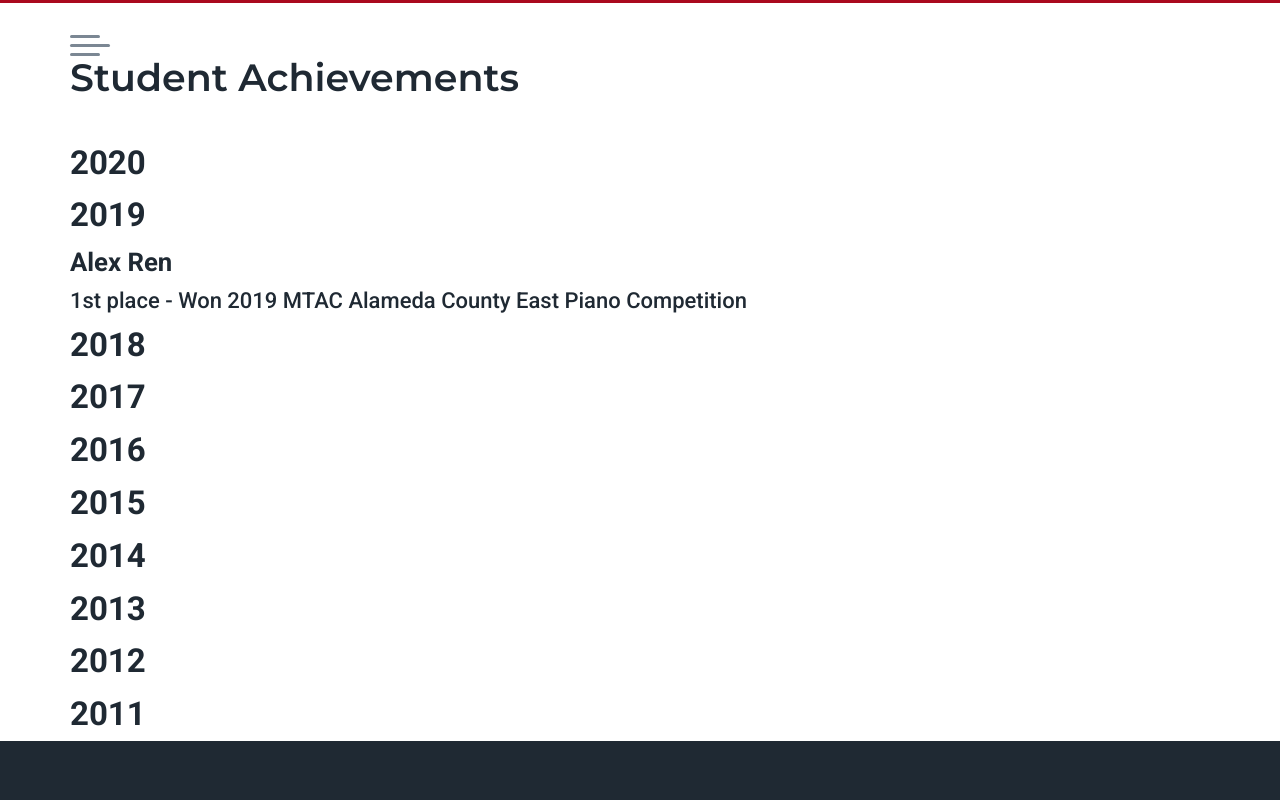
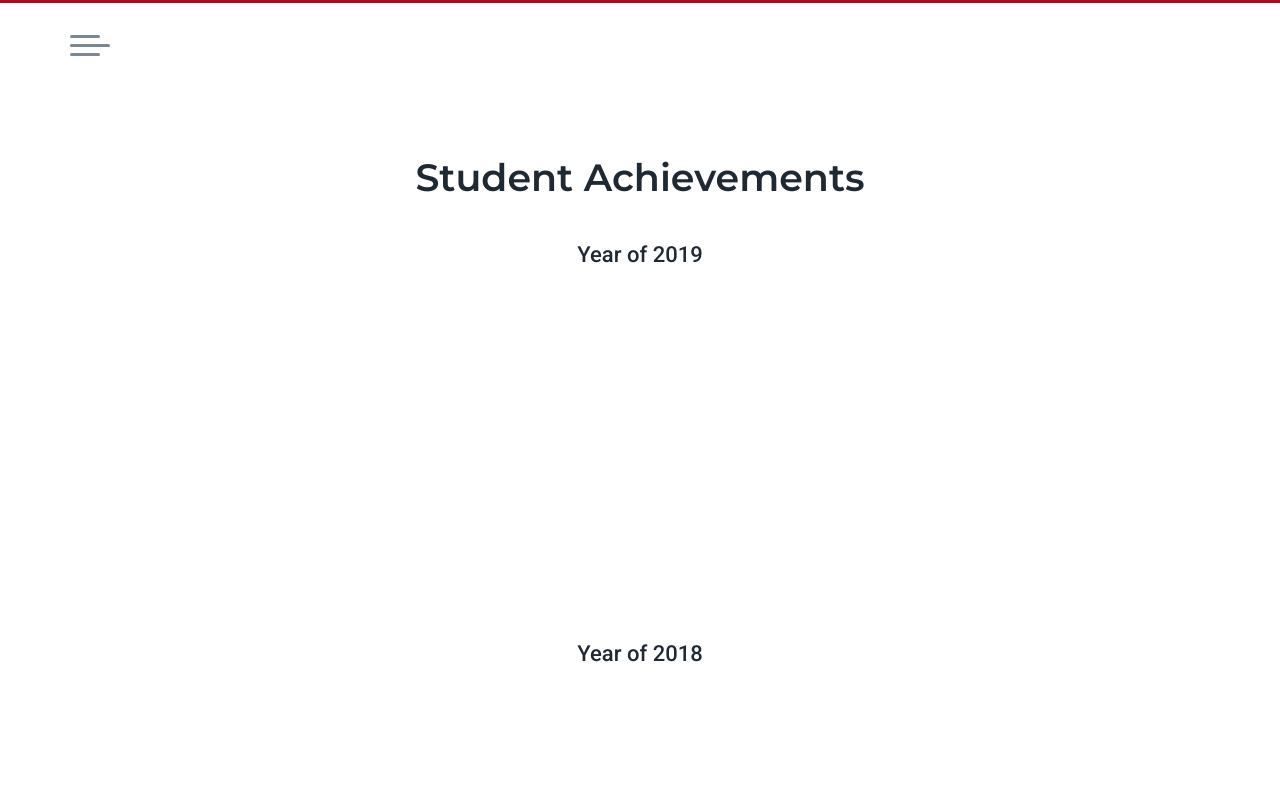
Before and after one commit to shimamooo/ms-tao-piano-studio, a Next.js app: page /student-achievements in a window 1280 px wide. Shown: the top 800 px of the page. Built offline with nearby package versions, Linux system fonts and the light colour scheme.

Commit message:
accordion

```diff
--- a/pages/student-achievements.js
+++ b/pages/student-achievements.js
@@ -2,51 +2,92 @@ import Head from 'next/head';
 import Layout from '../components/layout';
 import utils from '../styles/utils.module.css';
 import styles from '../styles/StudentAchievements.module.css';
+import { useEffect } from 'react';
 
 export default function StudentAchievements() {
+  useEffect(() => {
+    const accordion = document.querySelector(`.${styles.accordion}`);
+    let i;
+  });
+
   return (
     <Layout page='student-achievements'>
       <Head>
         <title>Student Achievements</title>
       </Head>
-      <main className={utils.container}>
+      <main className={utils.container} className={styles.container}>
         <h1 className={utils.h2}>Student Achievements</h1>
         <section>
           <div>
-            <h2>2020</h2>
-          </div>
-          <div>
-            <h2>2019</h2>
+            <input
+              type='radio'
+              name='year'
+              id='2019'
+              className={styles.input}
+            />
+            <label htmlFor='2019' className={styles.accordion}>
+              Year of 2019
+            </label>
+            <div className={styles.hiddenContent}>
               <div>
                 <h3>Alex Ren</h3>
                 <p>
-                1st place - Won 2019 MTAC Alameda County East Piano Competition
+                  1st Place - Won 2019 MTAC Alameda County East Piano
+                  Competition - Division D: Kabalevsky Sonata Op. 46 No. 3
+                </p>
+              </div>
+              <div>
+                <h3>Anthony Kuang</h3>
+                <p>
+                  2nd Place - Won 2019 MTAC Alameda County East Piano
+                  Competition - Division C - J.S. Bach Toccata BWV 914
+                </p>
+                <p>
+                  2nd Place - Won 2019 US Open Music Competition Treasury of
+                  Chinese Composers - Senior: Ding On the Shore
+                </p>
+                <p>
+                  3rd Place - Won 2019 US Open Music Competition Treasury of
+                  Baroque Composers - Senior: J.S. Bach Toccata BWV 914
                 </p>
               </div>
             </div>
+          </div>
+
           <div>
-            <h2>2018</h2>
+            <input
+              type='radio'
+              name='year'
+              id='2018'
+              className={styles.input}
+            />
+            <label htmlFor='2018' className={styles.accordion}>
+              Year of 2018
+            </label>
+            <div className={styles.hiddenContent}>
+              <div>
+                <h3>Alex Ren</h3>
+                <p>
+                  1st Place - Won 2019 MTAC Alameda County East Piano
+                  Competition - Division D: Kabalevsky Sonata Op. 46 No. 3
+                </p>
               </div>
               <div>
-            <h2>2017</h2>
+                <h3>Anthony Kuang</h3>
+                <p>
+                  2nd Place - Won 2019 MTAC Alameda County East Piano
+                  Competition - Division C - J.S. Bach Toccata BWV 914
+                </p>
+                <p>
+                  2nd Place - Won 2019 US Open Music Competition Treasury of
+                  Chinese Composers - Senior: Ding On the Shore
+                </p>
+                <p>
+                  3rd Place - Won 2019 US Open Music Competition Treasury of
+                  Baroque Composers - Senior: J.S. Bach Toccata BWV 914
+                </p>
               </div>
-          <div>
-            <h2>2016</h2>
             </div>
-          <div>
-            <h2>2015</h2>
-          </div>
-          <div>
-            <h2>2014</h2>
-          </div>
-          <div>
-            <h2>2013</h2>
-          </div>
-          <div>
-            <h2>2012</h2>
-          </div>
-          <div>
-            <h2>2011</h2>
           </div>
         </section>
       </main>
--- a/styles/StudentAchievements.module.css
+++ b/styles/StudentAchievements.module.css
@@ -0,0 +1,24 @@
+.container {
+  max-width: 600px;
+  margin: 100px auto 80px auto;
+  text-align: center;
+}
+
+.accordion {
+  cursor: pointer;
+}
+
+.input {
+  opacity: 0;
+  position: absolute;
+  z-index: -5;
+}
+
+.hiddenContent {
+  opacity: 0;
+  transition: all 0.4s;
+}
+
+.input:checked ~ .hiddenContent {
+  opacity: 0;
+}
```
Also changed, not shown: styles/About.module.css (+6 -5 lines). Lines whose indentation alone changed are shown as unchanged.
